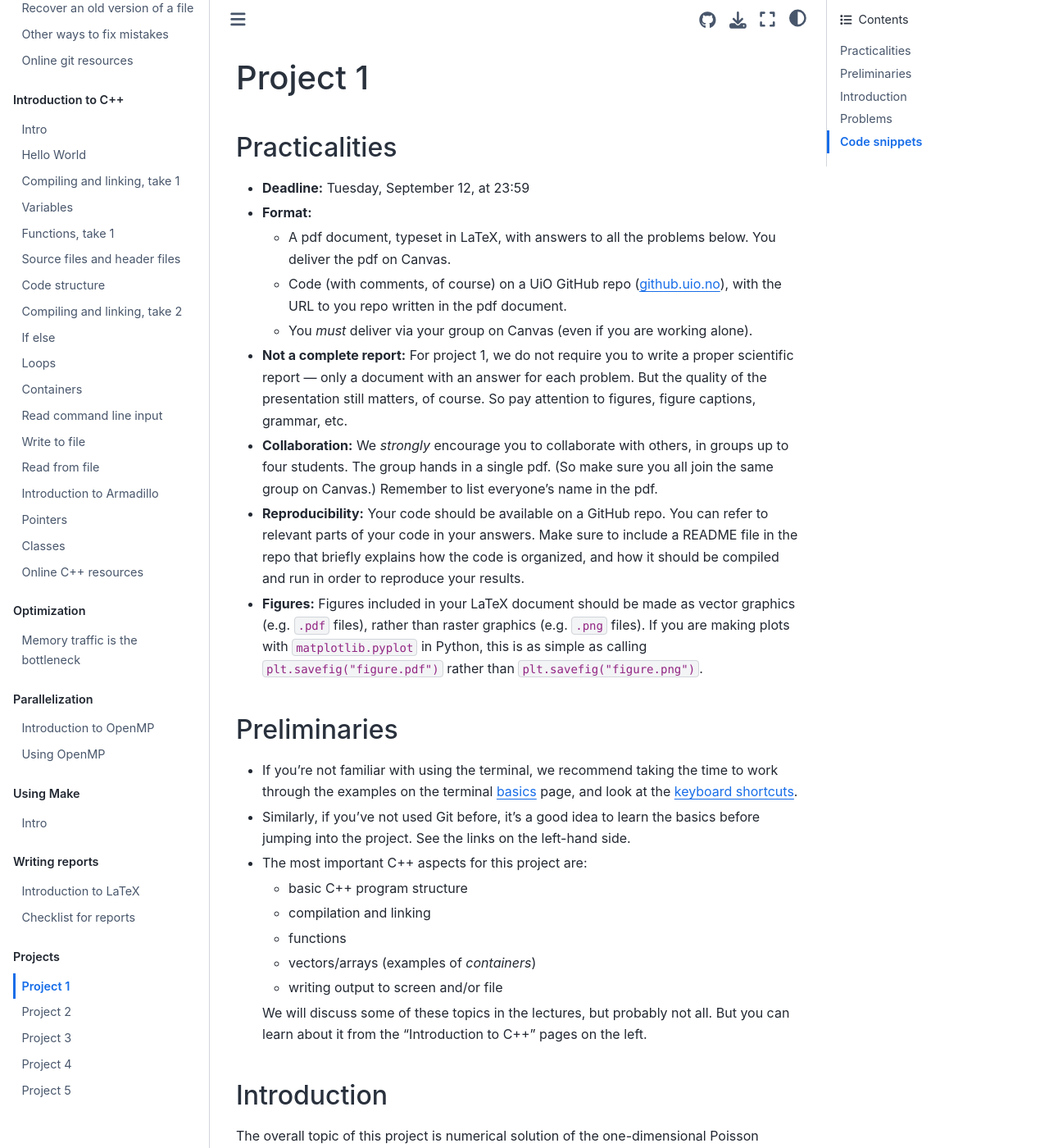
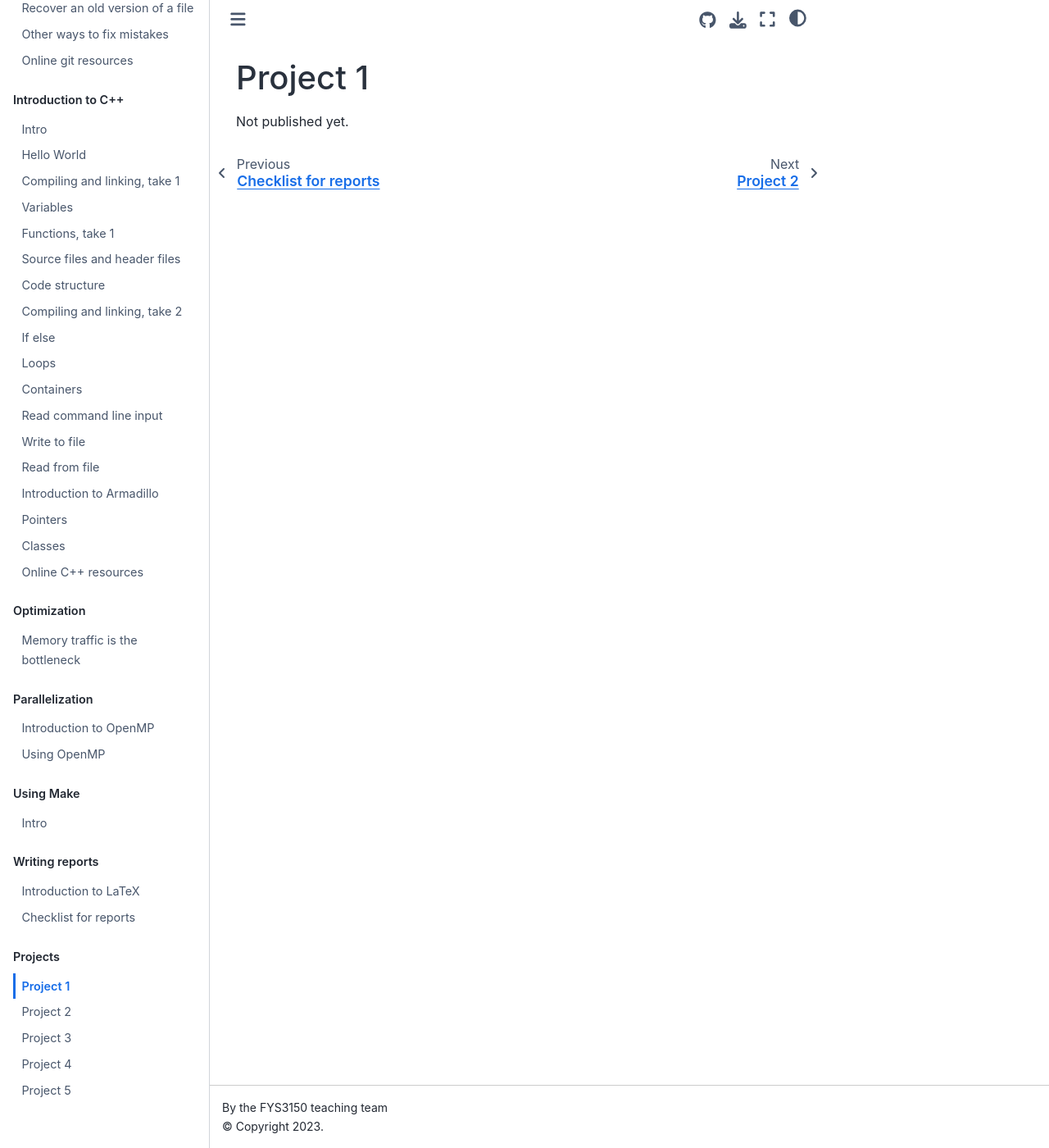
Before and after one commit to anderkve/FYS3150, a Jupyter Book: the page built from book/projects/project1.md, in a window 1280 px wide and 1400 px high. Shown: the whole window at 82% size. Built offline with Jupyter Book 1.0.4 settings and Sphinx 7.4.7 and the Sphinx Book theme 1.1.4, drawn with Linux system fonts in a browser that asks for light colours; some of the changed text lies outside the part shown.

Commit message:
Update to webpage.

````diff
--- a/book/projects/project1.md
+++ b/book/projects/project1.md
@@ -1,4 +1,9 @@
 # Project 1
+
+Not published yet.
+
+<!--
+
 
 ## Practicalities
 
@@ -174,6 +179,8 @@ For values of $n_{\text{steps}}$ up to $n_{\text{steps}} = 10^6$, run timing tes
 used by the general algorithm and the special algorithm. (*Remember:* reliable timing results require repeated runs for each choice of $n_{\text{steps}}$.)
 Make a table or plot to present your timing results, and comment briefly on the results.
 
+ -->
+
 
 <!--
 
@@ -186,6 +193,9 @@ LU decomposition approach to solving matrix equations.
 What do you expect would happen if you attempted to run code for the case $n = 10^5$ on your laptop?
 
 -->
+
+
+<!--
 
 ----
 
@@ -248,3 +258,5 @@ int main ()
   // ...
 }
 ```
+
+-->
````
Also changed, not shown: book/projects/project2.md (+7 -0 lines), book/projects/project3.md (+16 -0 lines), book/projects/project4.md (+7 -0 lines), book/projects/project5.md (+7 -0 lines).
